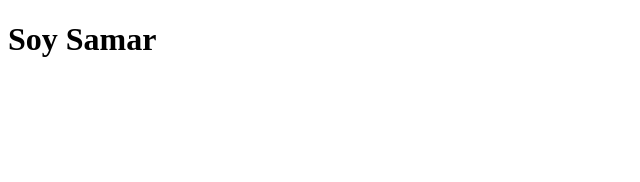
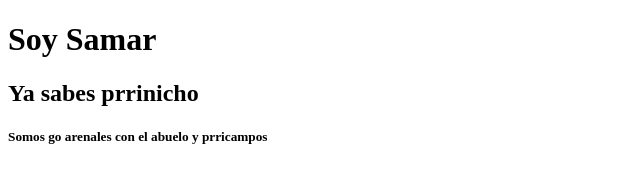
Before and after one commit to Okairi/muestragithub, a plain HTML site: page index.html in a window 1280 px wide. Shown: the whole page, without its empty margins (0-640 px from the left). Drawn offline with Linux system fonts and the light colour scheme.

Commit message:
tittle V2

```diff
--- a/index.html
+++ b/index.html
@@ -11,10 +11,10 @@
     <h1>Soy Samar</h1>
     <!-- Samar mmhuevazo -->
 
-    <h2></h2>
+    <h2>Ya sabes prrinicho</h2>
 
     <h4></h4>
 
-    <h5></h5>
+    <h5>Somos go arenales con el abuelo y prricampos</h5>
   </body>
 </html>
```
